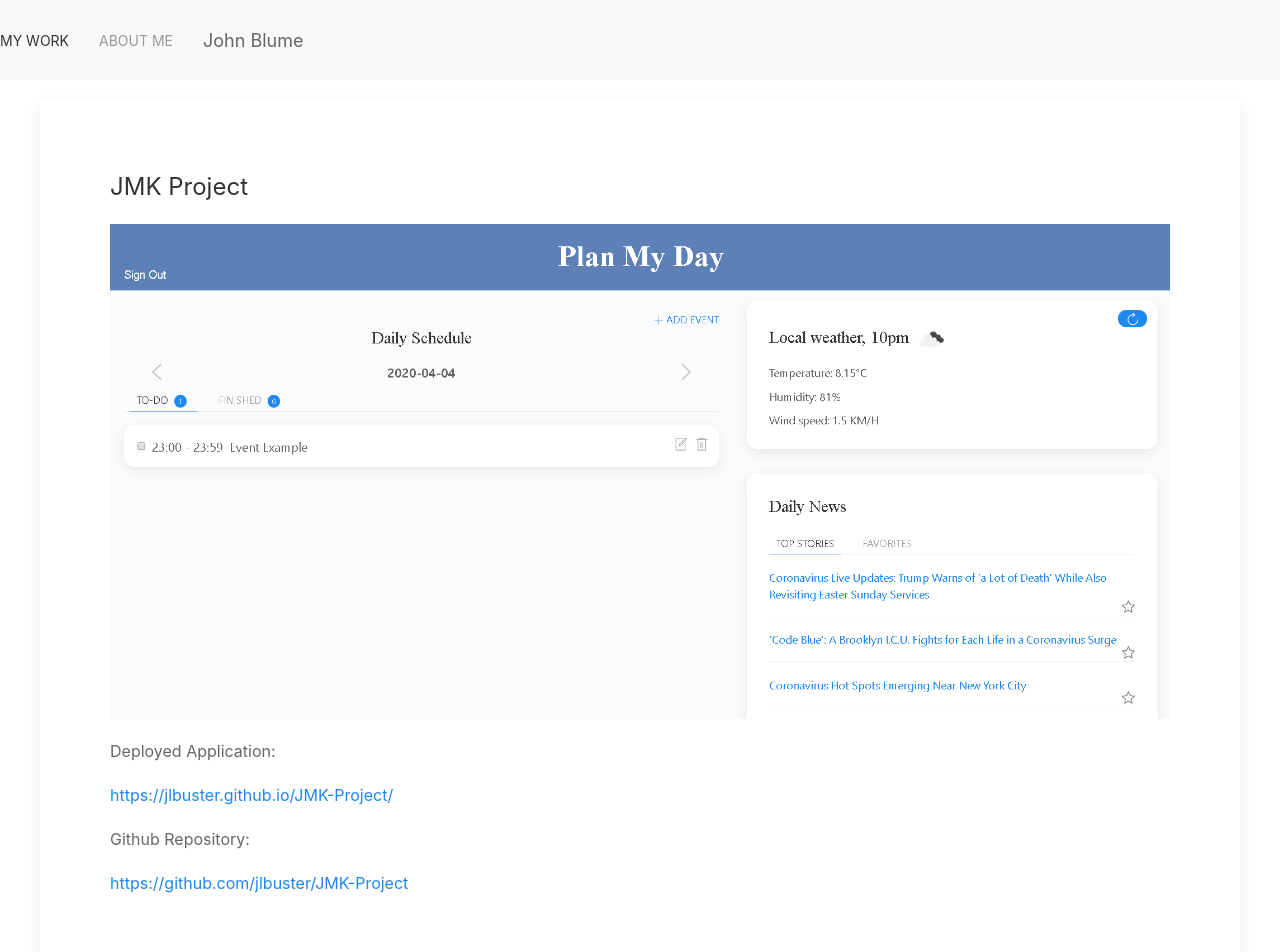
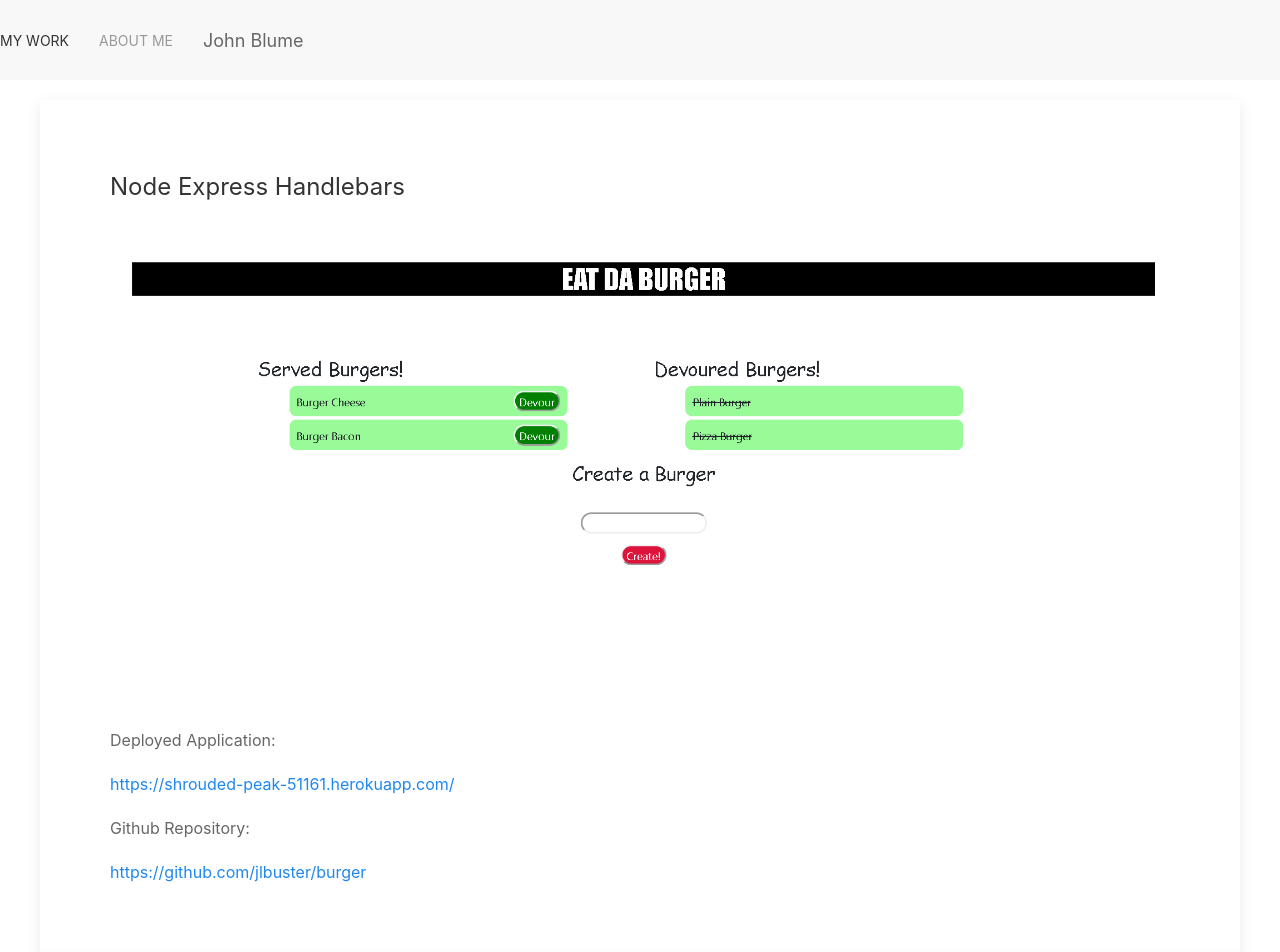
Before and after one commit to jlbuster/Assign-07-JB, a plain HTML site: page index.html in a window 1280 px wide. Shown: the top 952 px of the page. Drawn offline with nearby package versions, Linux system fonts and the light colour scheme.

Commit message:
Added burger asignment to portfolio

```diff
--- a/index.html
+++ b/index.html
@@ -29,6 +29,15 @@
     </nav>
 
     <div class="uk-container">
+
+        <div>
+            <div class="uk-card uk-card-default uk-card-large uk-card-body">
+                <h3 class="uk-card-title">Node Express Handlebars</h3>
+                <img src="Images/burger.png"/>
+                <p>Deployed Application: </p><a href="https://shrouded-peak-51161.herokuapp.com/" target="_blank">https://shrouded-peak-51161.herokuapp.com/</a>
+                <p>Github Repository: </p><a href="https://github.com/jlbuster/burger" target="_blank">https://github.com/jlbuster/burger</a>
+            </div>
+        </div>
 
         <div>
             <div class="uk-card uk-card-default uk-card-large uk-card-body">
```
Also changed, not shown: Images/burger.png (added).
